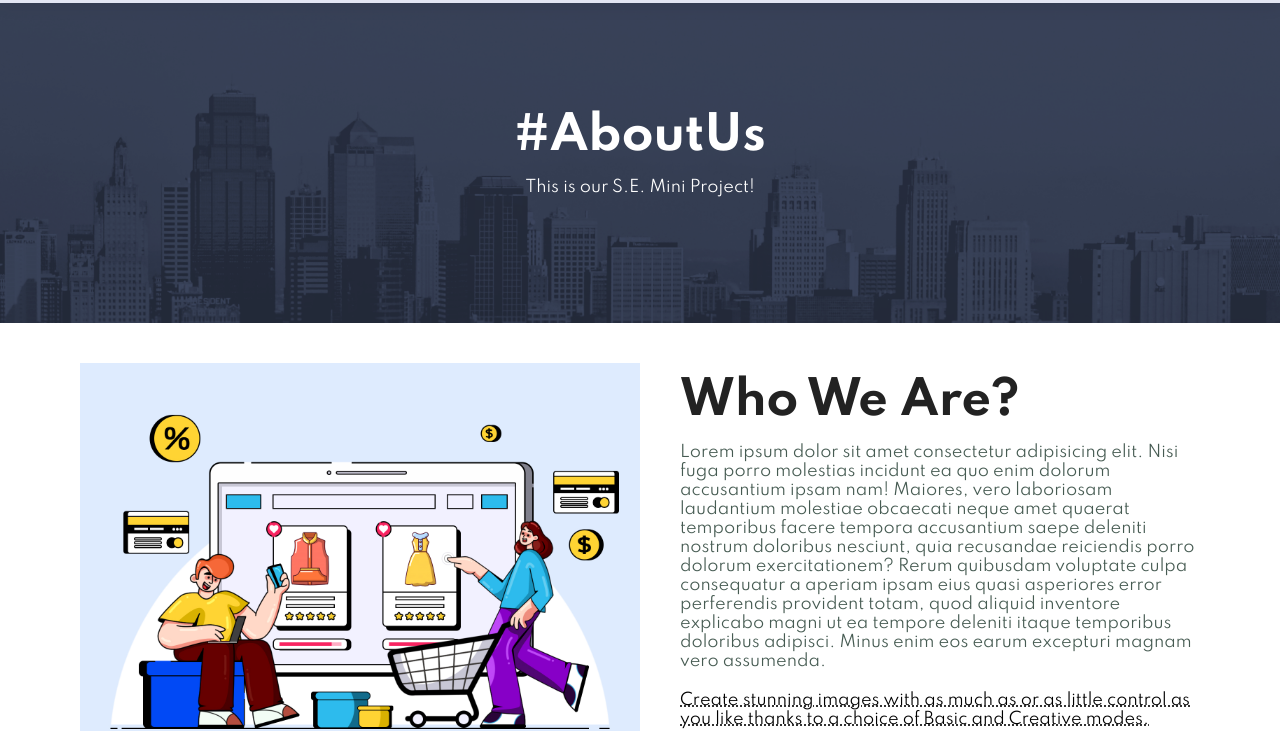
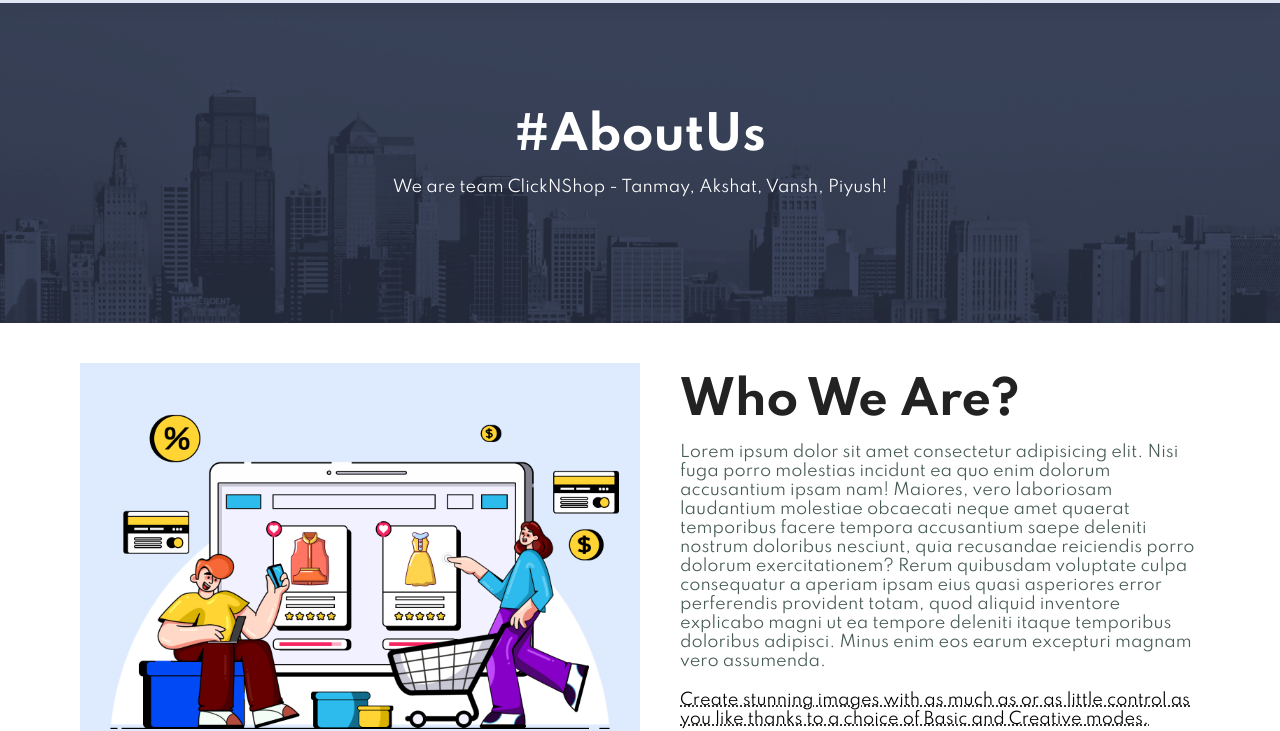
Before and after one commit to Tanmaymaity17/ClickNShop, a plain HTML site: page about.html in a window 1280 px wide. Shown: the part 82-813 px from the top of the page. Drawn offline with Linux system fonts and the light colour scheme.

Commit message:
Changed about us page tagline

```diff
--- a/about.html
+++ b/about.html
@@ -24,7 +24,7 @@
 
     <section id="about-header">
         <h2>#AboutUs</h2>
-        <p>This is our S.E. Mini Project!</p>
+        <p>We are team ClickNShop - Tanmay, Akshat, Vansh, Piyush!</p>
     </section>
 
     <section id="about-head" class="section-p1">
```
